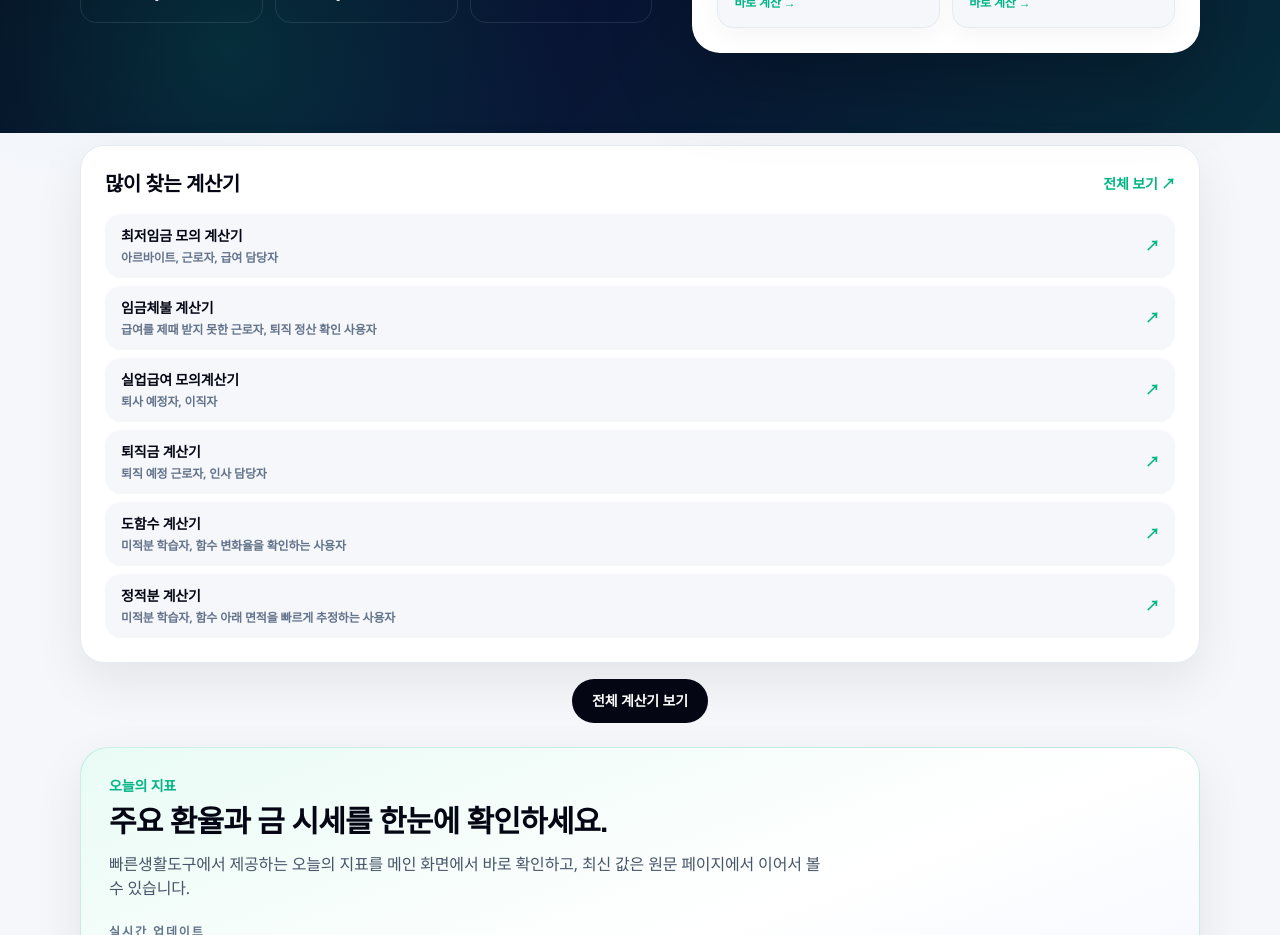
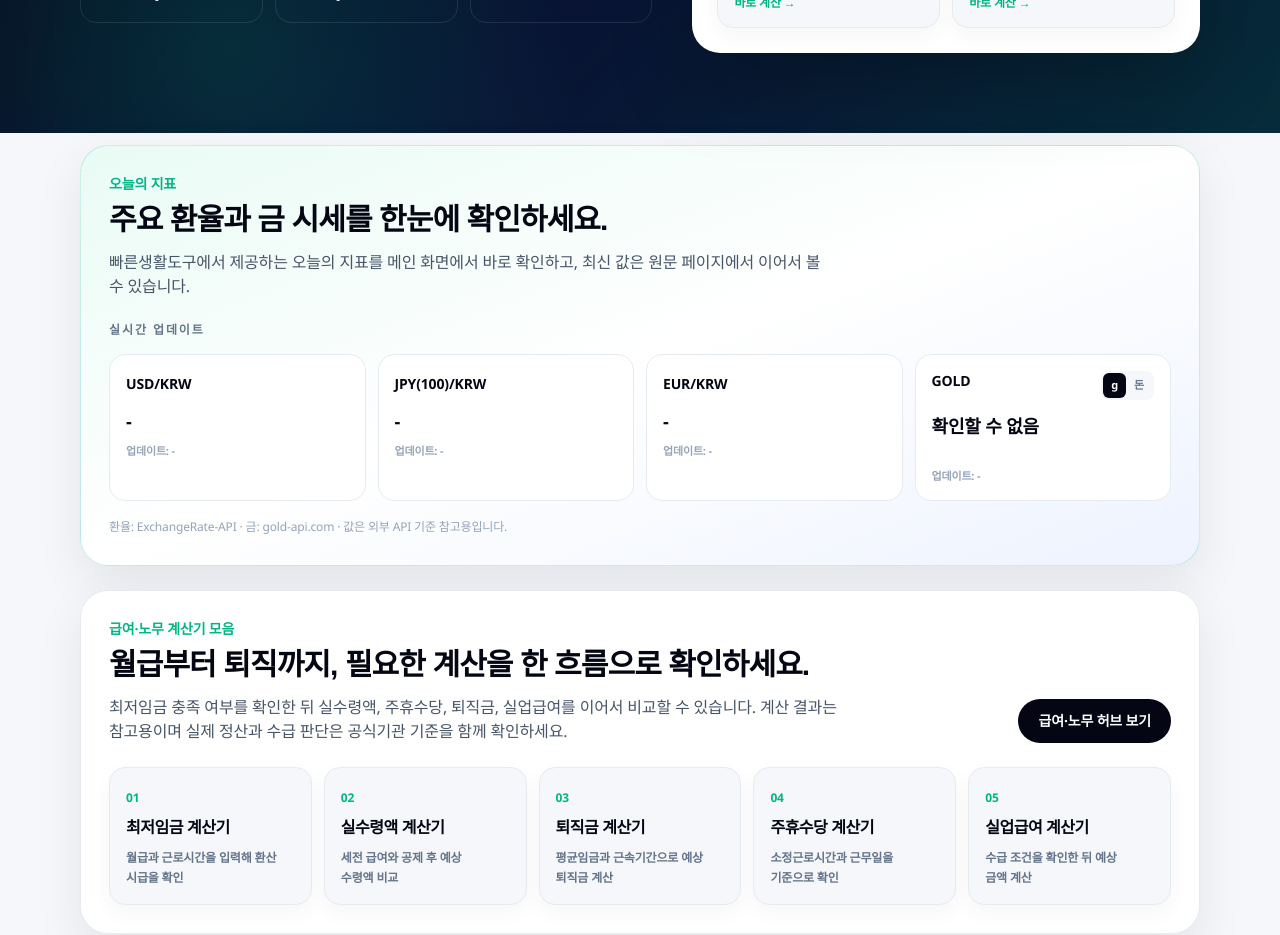
Before and after one commit to danniel-choi/abacusbox, a Next.js app: page / in a window 1280 px wide. Shown: the part 660-1595 px from the top of the page. Built offline with nearby package versions, Linux system fonts and the light colour scheme; no server answers.

Commit message:
Remove popular calculators section

```diff
--- a/app/page.tsx
+++ b/app/page.tsx
@@ -9,7 +9,6 @@ import {
   getCalculatorsByGroup,
   getFeaturedCalculators,
   getLocalizedGroupMeta,
-  getPopularCalculators,
 } from "@/lib/calculator-directory";
 import { getLatestBlogPosts } from "@/lib/content";
 import { getLocalizedCalculatorPresentation } from "@/lib/calculator-i18n";
@@ -49,7 +48,6 @@ const laborFocusLinks = [
 export default function HomePage() {
   const { locale, t } = useLanguage();
   const featured = getFeaturedCalculators().slice(0, 4);
-  const popular = getPopularCalculators().slice(0, 6);
   const latestBlogPosts = getLatestBlogPosts(3);
   const groups = Object.entries(CALCULATOR_GROUP_META).map(([key]) => ({
     key,
@@ -129,15 +127,6 @@ export default function HomePage() {
 
       <FavoriteCalculatorsSection />
       <RecentCalculatorsSection />
-
-      <section className="page-shell py-2 md:py-3">
-        <MiniCalculatorSection title={t("home.popular")} items={popular} locale={locale} viewAllLabel={t("home.viewAll")} />
-        <div className="mt-4 flex justify-center">
-          <Link href="/calculators" className="inline-flex rounded-full bg-ink px-5 py-3 text-sm font-extrabold text-white transition hover:bg-brand">
-            {t("home.allCalculators")}
-          </Link>
-        </div>
-      </section>
 
       <section className="page-shell py-2 md:py-3">
         <div className="overflow-hidden rounded-[28px] border border-brand/20 bg-gradient-to-br from-[#e9fbf5] via-white to-[#eef3ff] p-6 shadow-panel md:p-7">
@@ -307,42 +296,3 @@ function HeroStat({ label, value }: { label: string; value: string }) {
     </div>
   );
 }
-
-function MiniCalculatorSection({
-  title,
-  items,
-  locale,
-  viewAllLabel
-}: {
-  title: string;
-  items: typeof calculators;
-  locale: "ko" | "en" | "ja";
-  viewAllLabel: string;
-}) {
-  return (
-    <div className="rounded-[24px] border border-line bg-white p-6 shadow-panel">
-      <div className="flex items-center justify-between gap-3">
-        <h2 className="text-xl font-extrabold text-ink">{title}</h2>
-        <Link href="/calculators" className="text-sm font-extrabold text-brand">
-          {viewAllLabel}
-        </Link>
-      </div>
-      <div className="mt-4 grid gap-2">
-        {items.map((calculator) => {
-          const presentation = getLocalizedCalculatorPresentation(calculator, locale);
-          return <Link
-            key={calculator.slug}
-            href={`/calculators/${calculator.slug}`}
-            className="flex items-center justify-between rounded-2xl bg-paper px-4 py-3 transition hover:bg-white"
-          >
-            <span className="min-w-0">
-              <span className="block truncate text-sm font-extrabold text-ink">{presentation.title}</span>
-              <span className="mt-1 block text-xs font-semibold text-slate-500">{presentation.audience}</span>
-            </span>
-            <span className="ml-3 text-sm font-extrabold text-brand">↗</span>
-          </Link>;
-        })}
-      </div>
-    </div>
-  );
-}
```
